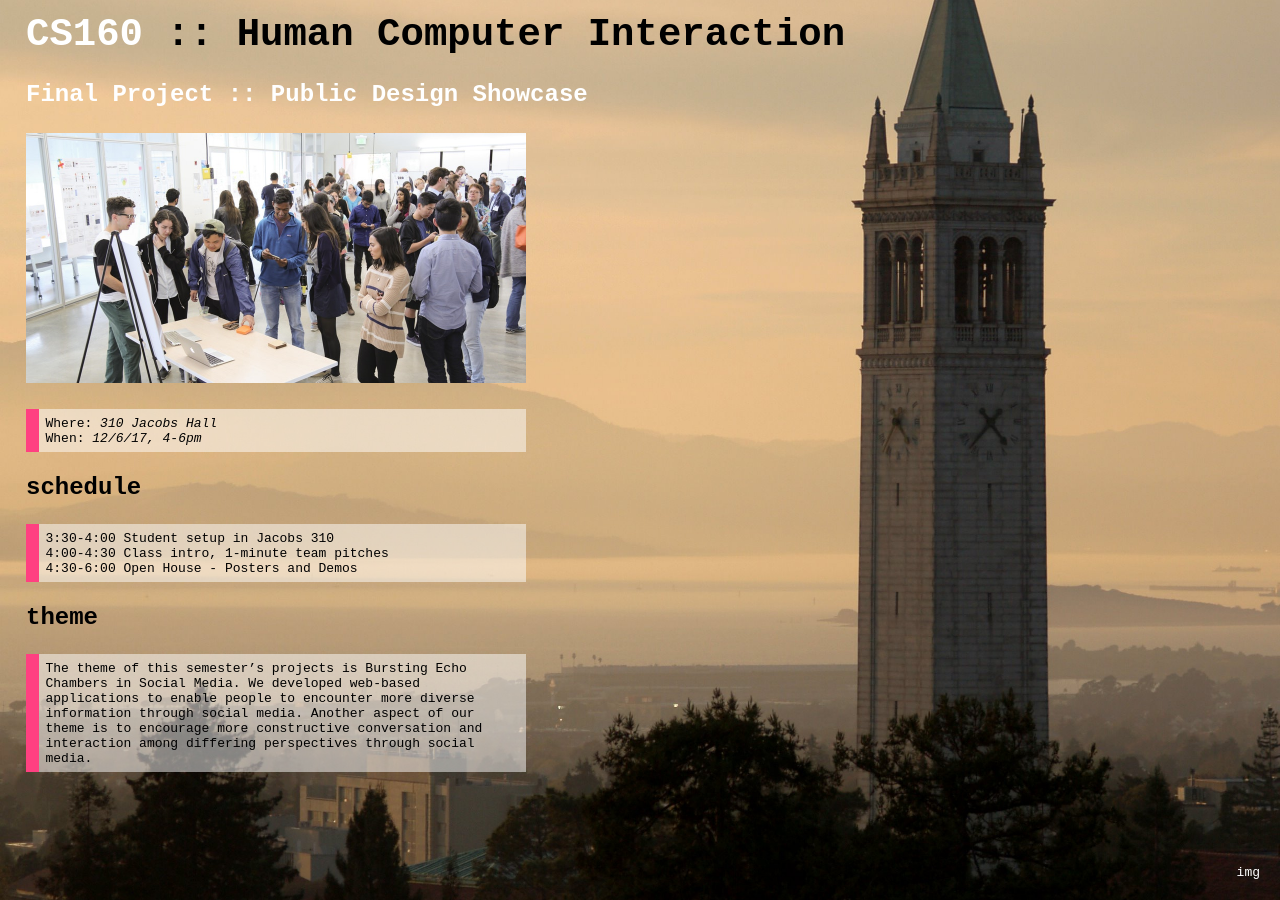
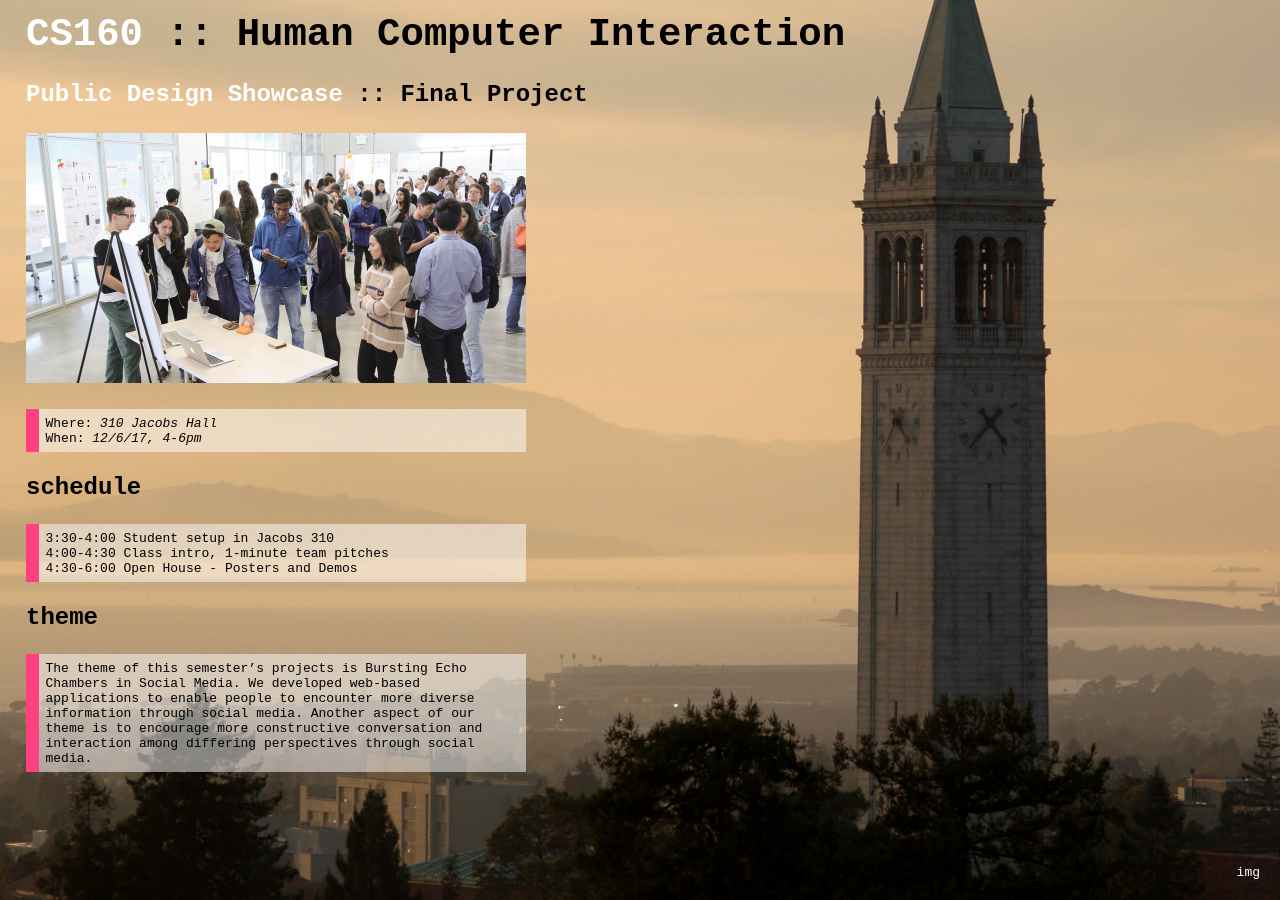
Before and after one commit to cs160-berkeley/website, a Jekyll site: the page built from showcase.md, in a window 1280 px wide. Built offline with Jekyll 4.4.1, drawn with Linux system fonts in a browser that asks for light colours.

Commit message:
ordering

```diff
--- a/showcase.md
+++ b/showcase.md
@@ -82,7 +82,7 @@ layout: null
 
 # [CS160](/) :: Human Computer Interaction
 
-### [Final Project :: Public Design Showcase][eb]{:target="_blank"}
+### [Public Design Showcase][eb]{:target="_blank"} :: Final Project
 
 # <img class="showcase" src="/assets/images/showcase.jpg"/>
 
```
